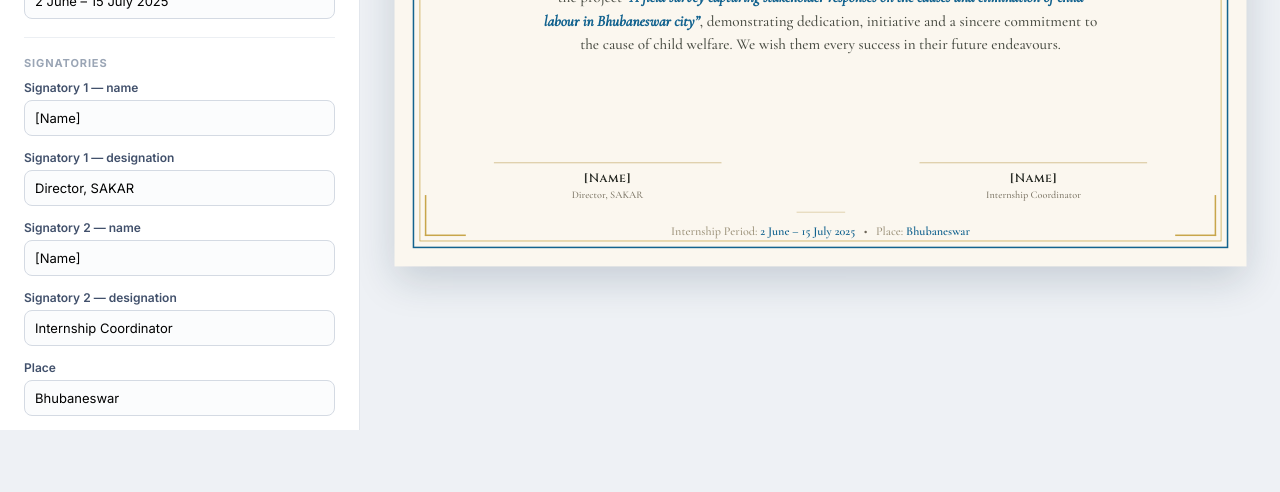
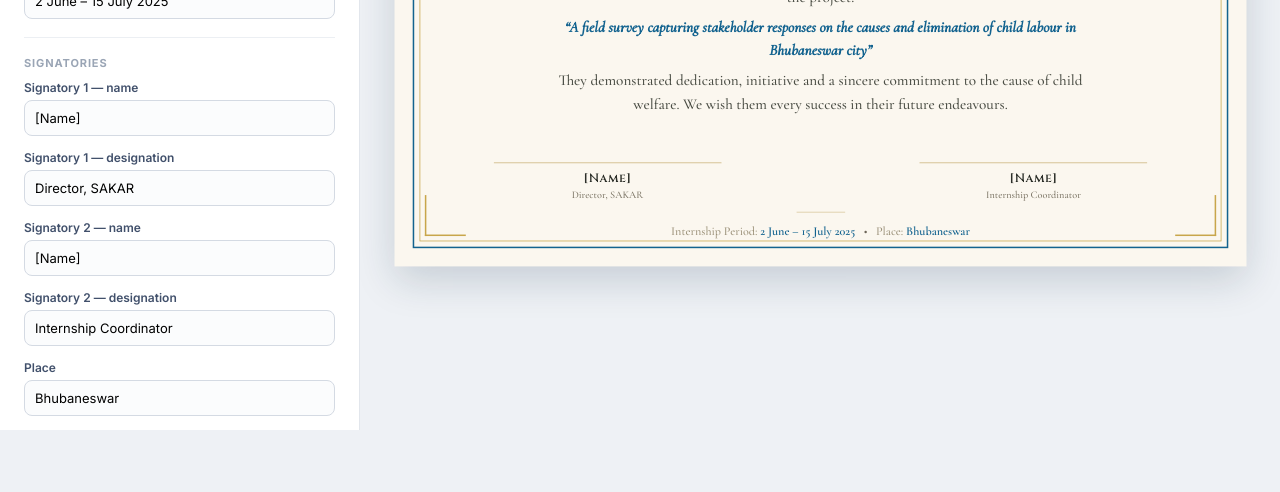
Before and after one commit to Apuroop/sakar-certificates, a website: page SAKAR Certificate Generator.html in a window 1280 px wide. Shown: the part 370-862 px from the top of the page. Drawn offline with nearby package versions, Linux system fonts and the light colour scheme.

Commit message:
Edited the project summary line

```diff
--- a/SAKAR Certificate Generator.html
+++ b/SAKAR Certificate Generator.html
@@ -39,7 +39,7 @@
   .cert .title{line-height:1.06;margin:0;}
   .cert .recipient{line-height:1;}
   .cert .para{margin:0 auto;}
-  .cert .summary{font-style:italic;}
+  .cert .summary{font-style:italic;display:block;margin:8px auto;}
   .cert .sigs{position:absolute;bottom:86px;left:0;right:0;display:flex;justify-content:space-around;}
   .cert .sig{width:300px;text-align:center;}
   .cert .sig .line{height:1px;background:#9aa3ad;margin-bottom:9px;}
@@ -242,8 +242,9 @@ function render(){
   document.getElementById("o-name").textContent=name;
 
   var para="a student of <b>"+esc(inst)+"</b> has successfully completed a Summer Internship with <b>SAKAR</b>. "
-    +"During the internship, they contributed to the project "
-    +"<span class='summary'>“"+esc(SUMMARY)+"”</span>, demonstrating dedication, initiative and a sincere "
+    +"During the internship, they contributed to the project:"
+    +"<span class='summary'>“"+esc(SUMMARY)+"”</span>"
+    +"They demonstrated dedication, initiative and a sincere "
     +"commitment to the cause of child welfare. We wish them every success in their future endeavours.";
   document.getElementById("o-para").innerHTML=para;
 
```
Also changed, not shown: index.html (+4 -3 lines).
